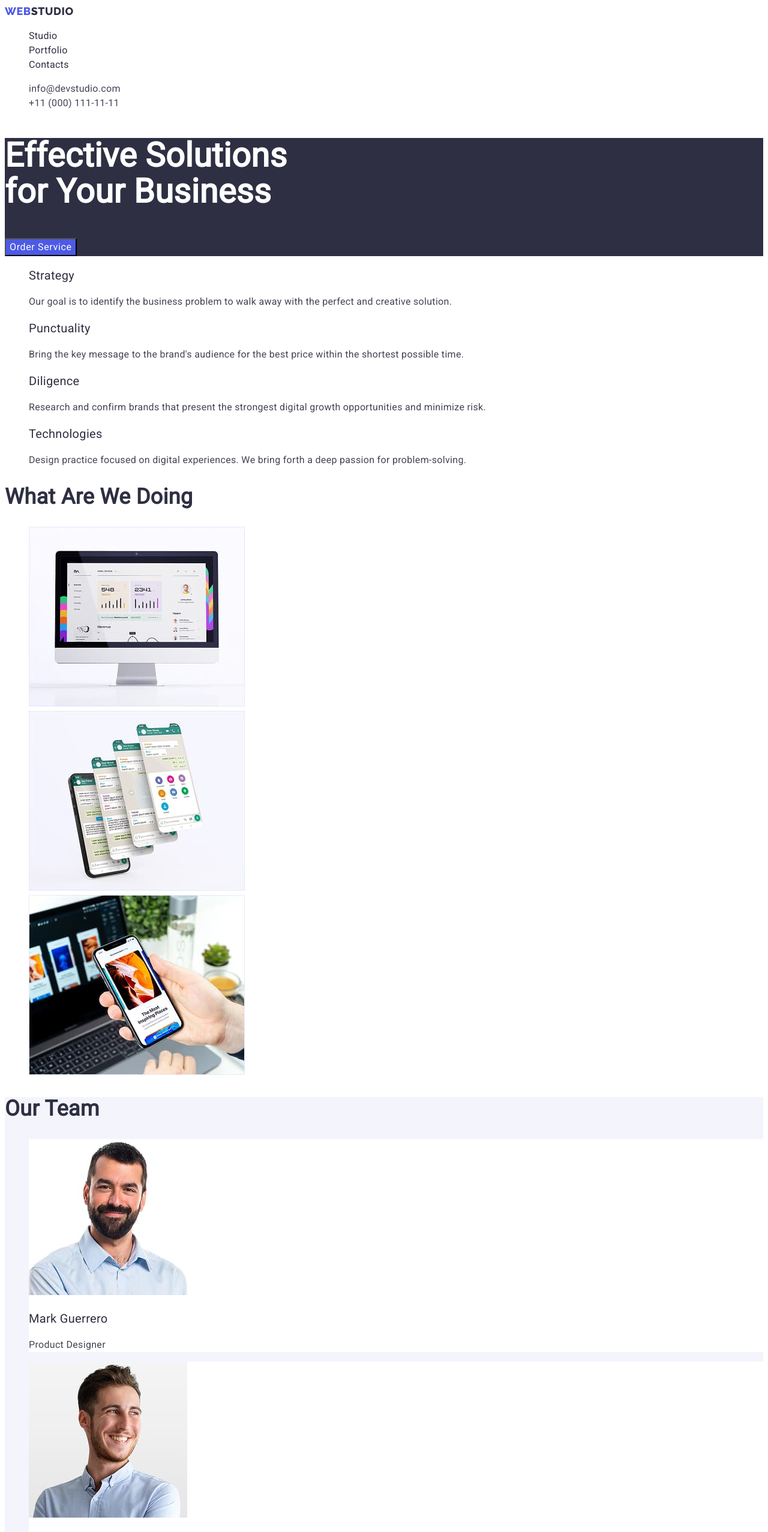
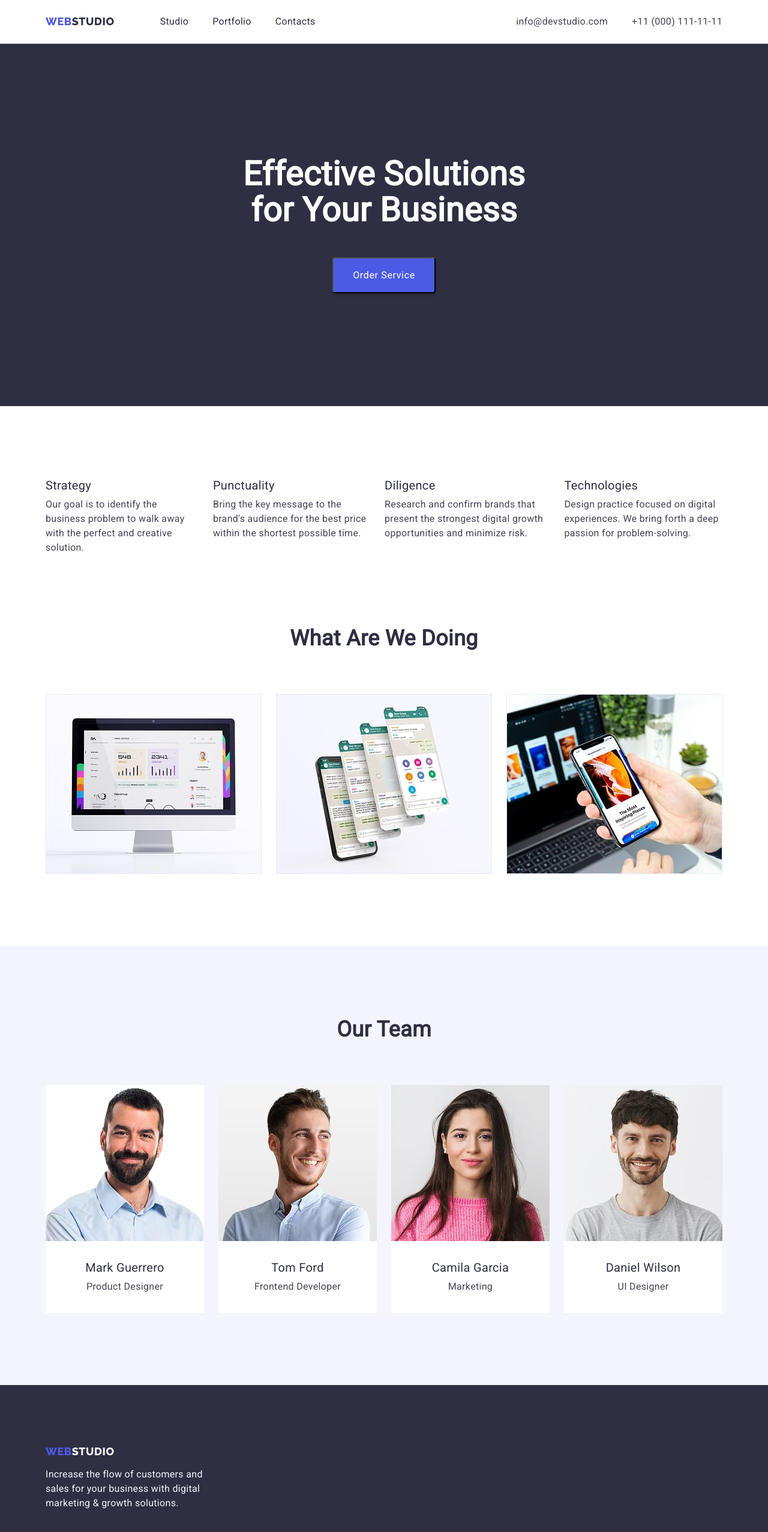
Before and after one commit to victoria2588/WebStudio-project, a plain HTML site: page index.html in a window 1280 px wide. Shown: the top 2554 px of the page at 60% size. Drawn offline with nearby package versions, Linux system fonts and the light colour scheme.

Commit message:
geometry style

```diff
--- a/index.html
+++ b/index.html
@@ -10,12 +10,17 @@
       href="https://fonts.googleapis.com/css2?family=Raleway:wght@800&family=Roboto:wght@400,500,600,700,800;&display=swap"
       rel="stylesheet"
     />
+    <link
+      rel="stylesheet"
+      href="https://cdn.jsdelivr.net/npm/modern-normalize@3.0.1/modern-normalize.min.css"
+    />
     <link rel="stylesheet" href="./styles.css" />
   </head>
 
   <body>
     <!-- ---------------------------- HEADER ---------------------------- -->
     <header class="header">
+      <div class="container header-container">
         <nav class="navigation">
           <a class="logo-link link" href="./index.html"
             ><span class="logo-link-primary">Web</span>Studio</a
@@ -38,21 +43,22 @@
             <a class="adress-link link" href="tel:+11(000)111-11-11">+11 (000) 111-11-11</a>
           </li>
         </ul>
+      </div>
     </header>
     <!-- ---------------------------- ---------------------------- ---------------------------- -->
     <main>
       <!-- ---------------------------- HERO ---------------------------- -->
       <section class="hero-section">
-        <h1 class="hero-title">
-          Effective Solutions <br />
-          for Your Business
-        </h1>
+        <div class="container">
+          <h1 class="hero-title">Effective Solutions for Your Business</h1>
           <button class="hero-button button" type="button">Order Service</button>
+        </div>
       </section>
       <!-- ---------------------------- ---------------------------- ---------------------------- -->
 
       <!-- ---------------------------- ADVANTAGE ---------------------------- -->
-      <section class="advsantage-section">
+      <section class="advantage-section">
+        <div class="container">
           <h2 class="visually-hidden title">Advantage</h2>
           <ul class="advantage-list list">
             <li class="advantage-item">
@@ -84,11 +90,13 @@
               </p>
             </li>
           </ul>
+        </div>
       </section>
       <!-- ---------------------------- ---------------------------- ---------------------------- -->
 
       <!-- ---------------------------- GALLERY ---------------------------- -->
       <section class="gallery-section">
+        <div class="container">
           <h2 class="gallery-title title">What are we doing</h2>
           <ul class="gallery-list list">
             <li class="gallery-item">
@@ -119,11 +127,13 @@
               />
             </li>
           </ul>
+        </div>
       </section>
       <!-- ---------------------------- ---------------------------- ---------------------------- -->
 
       <!-- ---------------------------- OUR TEAM ---------------------------- -->
       <section class="team-section">
+        <div class="container">
           <h2 class="team-title title">Our Team</h2>
           <ul class="team-list list">
             <li class="team-item">
@@ -135,8 +145,10 @@
                   width="264"
                   height="260"
                 />
+                <div class="team-item-content">
                   <h3 class="team-subtitle subtitle">Mark Guerrero</h3>
                   <p class="team-text">Product Designer</p>
+                </div>
               </a>
             </li>
             <li class="team-item">
@@ -148,8 +160,10 @@
                   width="264"
                   height="260"
                 />
+                <div class="team-item-content">
                   <h3 class="team-subtitle subtitle">Tom Ford</h3>
                   <p class="team-text">Frontend Developer</p>
+                </div>
               </a>
             </li>
             <li class="team-item">
@@ -161,8 +175,10 @@
                   width="264"
                   height="260"
                 />
+                <div class="team-item-content">
                   <h3 class="team-subtitle subtitle">Camila Garcia</h3>
                   <p class="team-text">Marketing</p>
+                </div>
               </a>
             </li>
             <li class="team-item">
@@ -174,23 +190,28 @@
                   width="264"
                   height="260"
                 />
+                <div class="team-item-content">
                   <h3 class="team-subtitle subtitle">Daniel Wilson</h3>
                   <p class="team-text">UI Designer</p>
+                </div>
               </a>
             </li>
           </ul>
+        </div>
       </section>
       <!-- ---------------------------- ---------------------------- ---------------------------- -->
     </main>
     <!-- ---------------------------- FOOTER ---------------------------- -->
     <footer class="footer">
+      <div class="container">
         <a class="logo-link link footer-logo-link" href="./index.html"
           ><span class="logo-link-primary">Web</span>Studio</a
         >
         <p class="footer-text">
-        Increase the flow of customers and<br />sales for your business with digital<br />marketing
-        & growth solutions.
+          Increase the flow of customers and sales for your business with digital marketing & growth
+          solutions.
         </p>
+      </div>
     </footer>
     <!-- ---------------------------- ---------------------------- ---------------------------- -->
   </body>
--- a/styles.css
+++ b/styles.css
@@ -9,6 +9,29 @@
   --text: #434455;
 }
 
+h1,
+h2,
+h3,
+h4,
+h5,
+h6,
+p {
+  margin-top: 0;
+  margin-bottom: 0;
+}
+
+ul,
+ol {
+  margin-top: 0;
+  margin-bottom: 0;
+  padding-left: 0;
+}
+
+img {
+  display: block;
+  max-width: 100%;
+  height: auto;
+}
 body {
   font-family: var(--primary-font);
   font-size: 16px;
@@ -47,6 +70,13 @@ body {
   white-space: nowrap;
 }
 
+.container {
+  width: 1158px;
+  margin-left: auto;
+  margin-right: auto;
+  padding-left: 15px;
+  padding-right: 15px;
+}
 /* ===== ============ COMPONENTS ============ ===== */
 
 .logo-link {
@@ -78,8 +108,6 @@ body {
   font-weight: 700;
   line-height: 1.11;
   text-transform: capitalize;
-
-  /* color: var(--dark-color); */
 }
 
 .subtitle {
@@ -91,11 +119,22 @@ body {
 }
 /* ===== ============ HEADER ============ ===== */
 .header {
+  padding-top: 24px;
+  padding-bottom: 24px;
+  border-bottom: 1px solid #e7e9fc;
+}
+.header-container {
+  display: flex;
 }
 .navigation {
+  display: flex;
+  gap: 76px;
+  align-items: center;
 }
 
 .navigation-list {
+  display: flex;
+  gap: 40px;
 }
 .navigation-item {
 }
@@ -110,6 +149,9 @@ body {
 }
 
 .adress-list {
+  display: flex;
+  margin-left: auto;
+  gap: 40px;
 }
 .adress-item {
 }
@@ -125,16 +167,24 @@ body {
 /* ===== ============ /HEADER ============ ===== */
 /* ===== ============ HERO ============ ===== */
 .hero-section {
+  padding-top: 188px;
+  padding-bottom: 188px;
+  text-align: center;
   background-color: var(--dark-color);
 }
 .hero-title {
   font-size: 56px;
-  font-weight: 600;
+  font-weight: 700;
   line-height: 1.07;
-
+  margin: 0 auto 48px;
+  /* max-width: 512px; */
+  width: 512px;
   color: var(--white-color);
 }
 .hero-button {
+  padding: 16px 32px;
+  box-shadow: 0px 4px 4px rgba(0, 0, 0, 0.15);
+  border-radius: 4px;
   background-color: var(--primary-brand);
   color: var(--white-color);
 }
@@ -145,14 +195,20 @@ body {
 /* ===== ============ /HERO ============ ===== */
 /* ===== ============ ADVANTAGE ============ ===== */
 .advantage-section {
+  padding-top: 120px;
+  padding-bottom: 120px;
 }
 .advantage-title {
 }
 .advantage-list {
+  display: flex;
+  justify-content: space-between;
+  gap: 24px;
 }
 .advantage-item {
 }
 .advantage-subtitle {
+  margin-bottom: 8px;
 }
 .advantage-text {
   color: var(--text);
@@ -160,10 +216,15 @@ body {
 /* ===== ============ /ADVANTAGE ============ ===== */
 /* ===== ============ GALLERY ============ ===== */
 .gallery-section {
+  padding-bottom: 120px;
 }
 .gallery-title {
+  text-align: center;
+  margin-bottom: 72px;
 }
 .gallery-list {
+  display: flex;
+  gap: 24px;
 }
 .gallery-item {
 }
@@ -172,20 +233,34 @@ body {
 /* ===== ============ /GALLERY ============ ===== */
 /* ===== ============ TEAM ============ ===== */
 .team-section {
+  padding-top: 120px;
+  padding-bottom: 120px;
   background-color: var(--light-color);
 }
 .team-title {
+  text-align: center;
+  margin-bottom: 72px;
 }
 .team-list {
+  display: flex;
+  flex-wrap: wrap;
+  gap: 24px;
 }
 .team-item {
+  flex-basis: calc((100% - 72px) / 4);
   background-color: var(--white-color);
 }
 .team-link {
 }
 .team-img {
 }
+.team-item-content {
+  padding-top: 32px;
+  padding-bottom: 32px;
+  text-align: center;
+}
 .team-subtitle {
+  margin-bottom: 8px;
 }
 .team-text {
   color: var(--text);
@@ -193,25 +268,41 @@ body {
 /* ===== ============ /TEAM ============ ===== */
 /* ===== ============ FOOTER ============ ===== */
 .footer {
+  padding-top: 100px;
+  padding-bottom: 100px;
   background-color: var(--dark-color);
 }
 .footer-logo-link {
+  display: block;
+  margin-bottom: 16px;
   color: var(--light-color);
 }
 .footer-text {
+  /* width: 264px; */
+  max-width: 264px;
   color: var(--light-color);
 }
 /* ===== ============ /FOOTER ============ ===== */
 /* ===== ============ PORTFOLIO ============ ===== */
 .portfolio-section {
+  padding-top: 96px;
+  padding-bottom: 120px;
 }
 
 .portfolio-btn-list {
+  display: flex;
+  justify-content: center;
+  gap: 24px;
+  margin-bottom: 72px;
 }
 .portfolio-btn-item {
 }
 .portfolio-button {
-  font-weight: 600;
+  padding: 12px 24px;
+  border: 1px solid #e7e9fc;
+  border-radius: 4px;
+
+  font-weight: 500;
 
   background-color: var(--light-color);
   color: var(--primary-brand);
@@ -223,14 +314,26 @@ body {
   color: var(--white-color);
 }
 .portfolio-list {
+  display: flex;
+  flex-wrap: wrap;
+  gap: 48px 24px;
 }
 .portfolio-item {
+  flex-basis: calc((100% - 48px) / 3);
 }
 .portfolio-link {
+  display: block;
+  color: var(--dark-color);
 }
 .portfolio-img {
 }
+.portfolio-card {
+  padding: 32px 16px;
+  border: 1px solid #e7e9fc;
+  border-top: none;
+}
 .portfolio-subtitle {
+  margin-bottom: 8px;
 }
 .portfolio-text {
   color: var(--text);
```
Also changed, not shown: portfolio.html (+30 -2 lines). Lines whose indentation alone changed are shown as unchanged.
